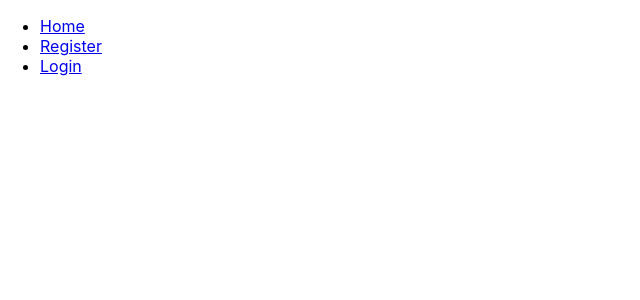
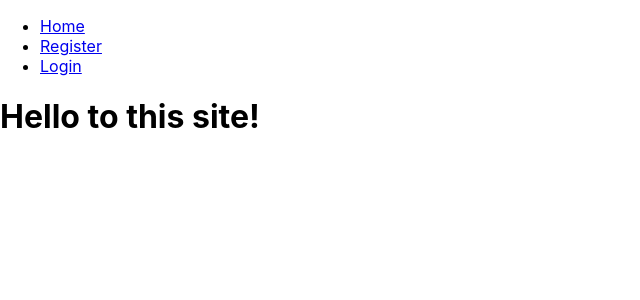
Before and after one commit to Golobcek02/Pametni-Paketnik-Frontend, a React (Create React App) app: page /displayOrders in a window 1280 px wide. Before the commit this address had no page. Shown: the top 300 px of the page, without its empty margins (0-640 px from the left). Built offline with nearby package versions, Linux system fonts and the light colour scheme.

Commit message:
Added a Tab to Navbar, updated routes and added necesary file

```diff
--- a/src/Components/Navbar/Navbar.jsx
+++ b/src/Components/Navbar/Navbar.jsx
@@ -37,6 +37,9 @@ function Navbar() {
                         <Link to="/accessList">Access List</Link>
                     </li>
                     <li>
+                        <Link to="/displayOrders">Display orders</Link>
+                    </li>
+                    <li>
                         <Link to="/map">Map</Link>
                     </li>
                     <li>
--- a/src/Components/Routes/Router.jsx
+++ b/src/Components/Routes/Router.jsx
@@ -7,6 +7,7 @@ import Entries from "../SmartBox/Entries";
 import UserBoxes from "../SmartBox/UserBoxes";
 import {AccessList} from "../AccessList/AccessList";
 import {Map} from "../Map/Map";
+import {DisplayOrders} from "../UserOrders/DisplayOrders"
 
 function AppRouter() {
     return (
@@ -17,6 +18,7 @@ function AppRouter() {
             <Route path="/entries" element={<Entries/>}/>
             <Route path="/userBoxes" element={<UserBoxes/>}/>
             <Route path="/accessList" element={<AccessList/>}/>
+            <Route path="/displayOrders" element={<DisplayOrders/>}/>
             <Route path="/map" element={<Map/>}/>
         </Routes>
     );
--- /dev/null
+++ b/src/Components/UserOrders/DisplayOrders.jsx
@@ -0,0 +1,9 @@
+
+
+export function DisplayOrders() {
+    return (
+        <div>
+            <h1>Hello to this site!</h1>
+        </div>
+    );
+}
```
